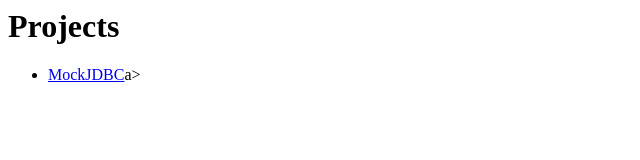
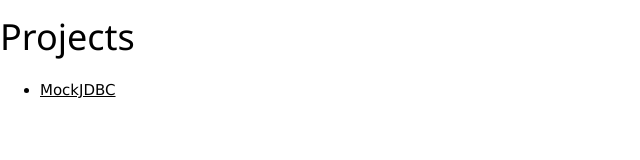
Before and after one commit to maddingo/maddingo.github.io, a plain HTML site: page index.html in a window 1280 px wide. Shown: the whole page, without its empty margins (0-640 px from the left). Drawn offline with nearby package versions, Linux system fonts and the light colour scheme.

Commit message:
Update index.html

```diff
--- a/index.html
+++ b/index.html
@@ -1,11 +1,17 @@
-<html>
+<!DOCTYPE html>
+<html lang="en">
 <head>
-<title>Maddingo's Github PAges</title>
+  <meta charset="UTF-8"/>
+  <title>Maddingo's Github Pages</title>
+  <meta name="viewport" content="width=device-widt, initial-scale=1"/>
+  <link rel="stylesheet" href="https://www.w3schools.com/w3css/4/w3.css"/>
 </head>
 <body>
-<h1>Projects</h1>
-  <ul>
-    <li><a href="/mockjdbc">MockJDBC</a>a></li>
-  </ul>
+  <div class="w3c-container">
+    <h1>Projects</h1>
+    <ul>
+      <li><a href="/mockjdbc/">MockJDBC</a></li>
+    </ul>
+  </div>
 </body>
 </html>
```
